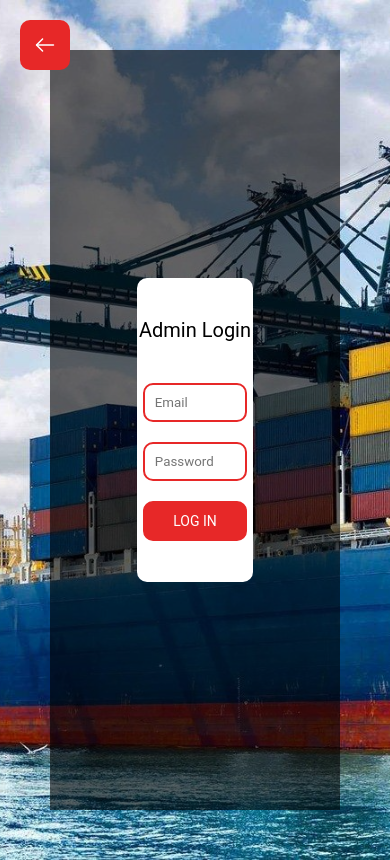
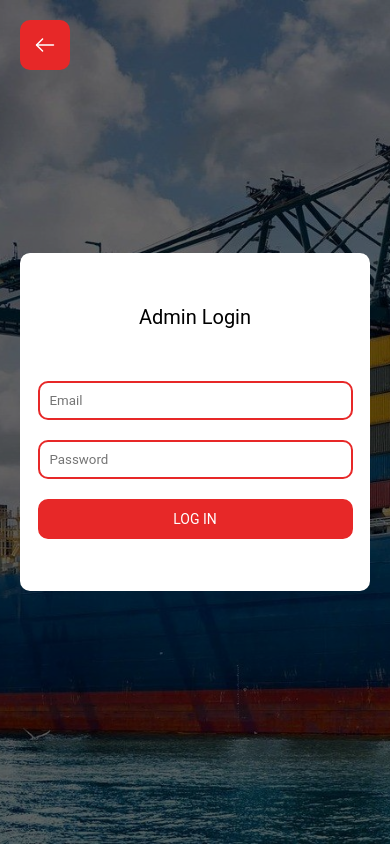
Before and after one commit to ronaldkelechi11/sussex-logistics, a React (Vite) app: page /admin in a window 390 px wide. Built offline with nearby package versions, Linux system fonts and the light colour scheme.

Commit message:
Mediaquery done for Admin form

```diff
--- a/src/styles/Admin.scss
+++ b/src/styles/Admin.scss
@@ -266,3 +266,21 @@
         }
     }
 }
+
+@media screen and (max-width: 440px) {
+    .admin {
+        width: 100vw;
+        height: 100vh;
+        padding: 0;
+    }
+
+    .admin .overlay {
+        height: 100%;
+        width: 100%;
+        padding: 20px;
+    }
+
+    .admin .overlay .formBody {
+        width: 100%;
+    }
+}
```
